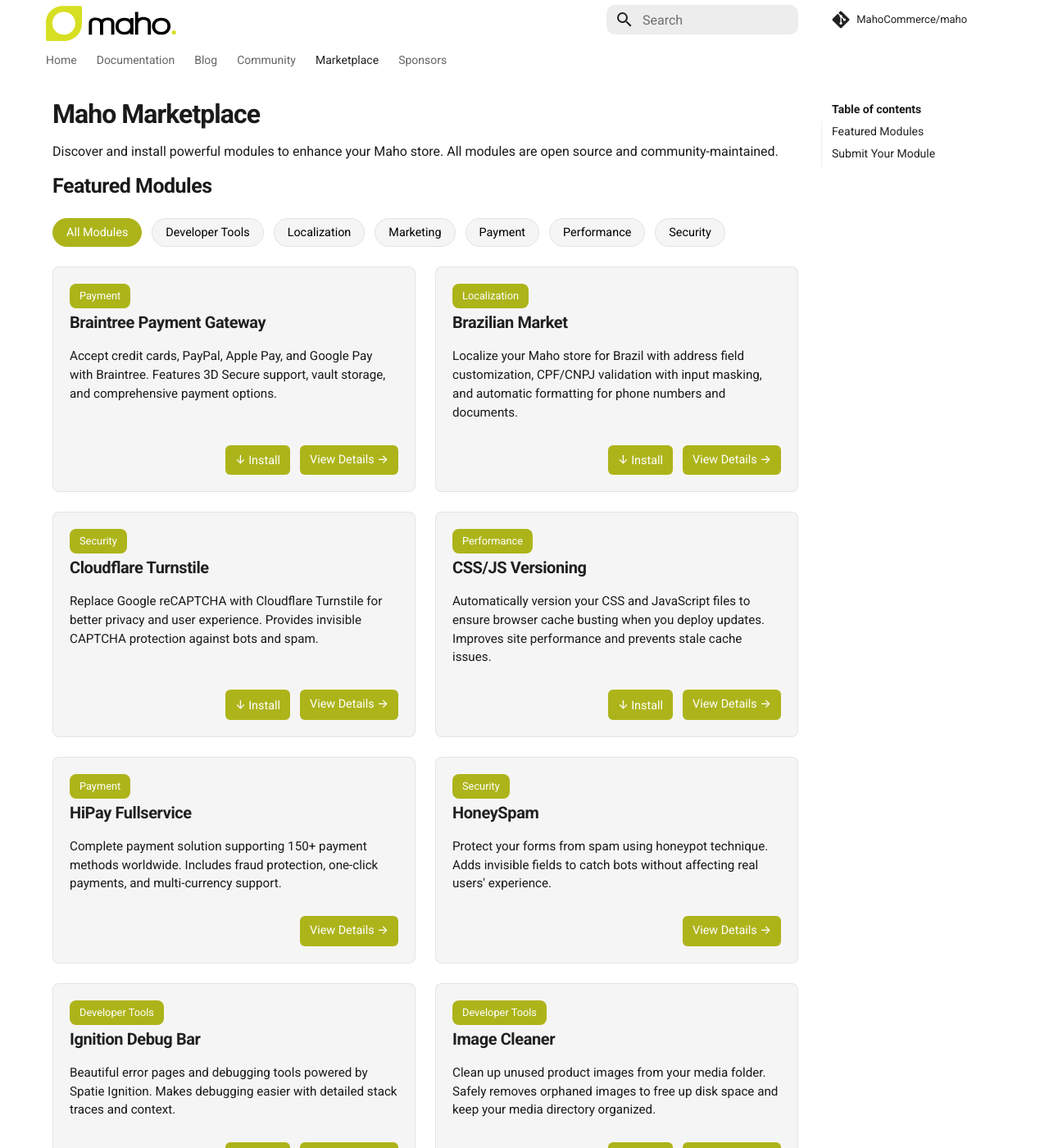
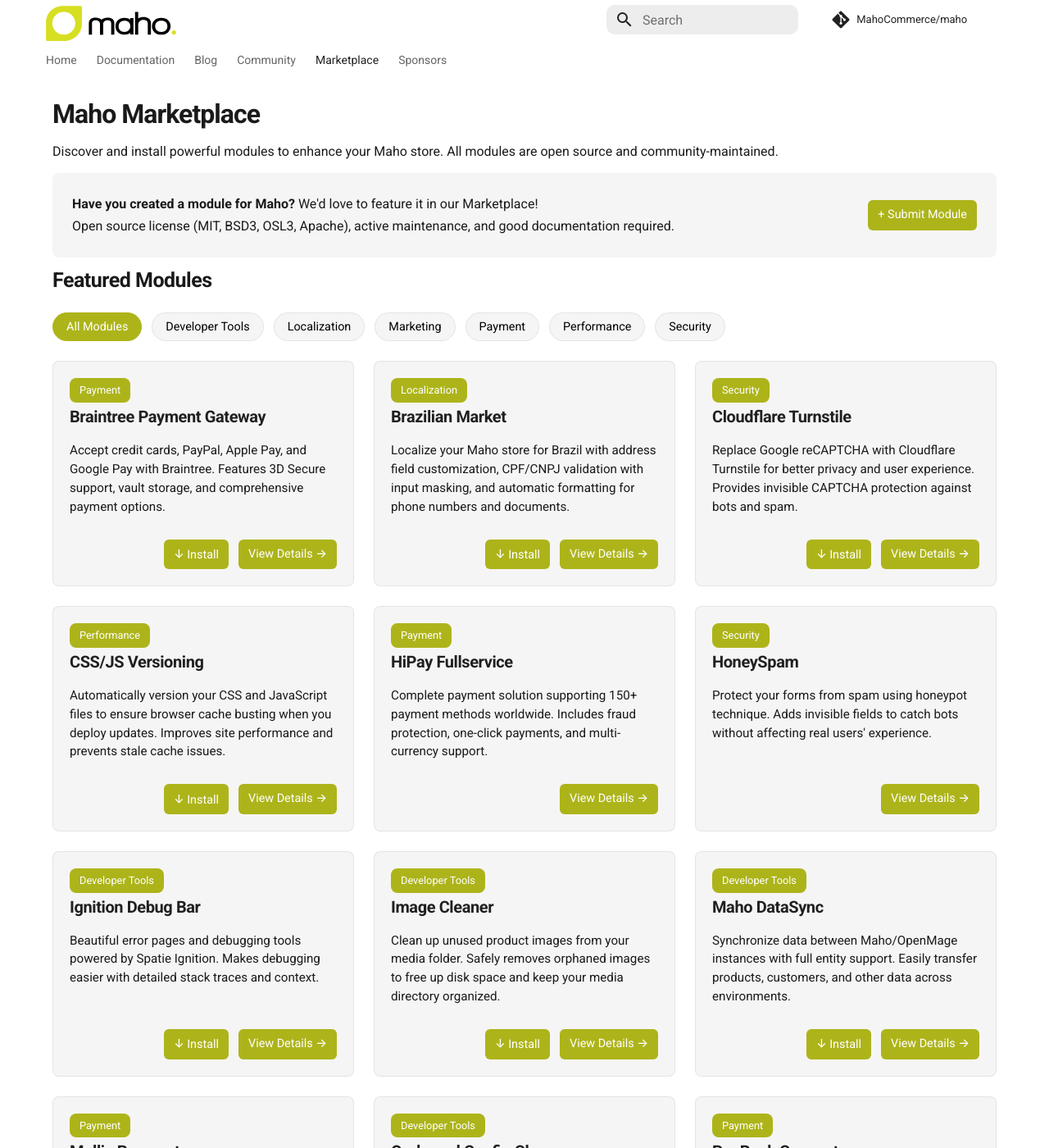
Before and after one commit to MahoCommerce/mahocommerce.com, an MkDocs documentation site: the page built from docs/marketplace.md, in a window 1280 px wide and 1400 px high. Shown: the whole window at 82% size. Built offline with MkDocs 1.6.1 and Material for MkDocs 9.7.7, drawn with Linux system fonts in a browser that asks for light colours; comment, search, counter and statistics services are not loaded; some of the changed text lies outside the part shown.

Commit message:
new marketplace

```diff
--- a/docs/marketplace.md
+++ b/docs/marketplace.md
@@ -213,6 +214,16 @@
     color: var(--md-default-fg-color);
 }
 </style>
+
+<div style="padding: 24px; background: var(--md-code-bg-color); border-radius: 8px; display: flex; align-items: center; gap: 24px;">
+    <div style="flex: 1; text-wrap: balance;">
+        <strong>Have you created a module for Maho?</strong> We'd love to feature it in our Marketplace!<br />
+        Open source license (MIT, BSD3, OSL3, Apache), active maintenance, and good documentation required.
+    </div>
+    <a href="https://github.com/MahoCommerce/mahocommerce.com/issues/new?title=App%20Store%20Submission:%20[Module%20Name]&body=Module%20Name:%20%0ARepository%20URL:%20%0ACategory:%20%0ADescription:%20%0ALicense:%20" class="app-button app-button-primary" target="_blank" style="white-space: nowrap; flex-shrink: 0;">
+        + Submit Module
+    </a>
+</div>
 
 ## Featured Modules
 
@@ -496,24 +507,6 @@
     </div>
 </dialog>
 
-## Submit Your Module
-
-Have you created a module for Maho? We'd love to feature it in our Marketplace!
-
-<div style="margin-top: 24px; padding: 24px; background: var(--md-code-bg-color); border-radius: 8px;">
-    <h3 style="margin-top: 0;">Requirements for Submission</h3>
-    <ul>
-        <li>Open source license compatible with OSL3 (MIT, BSD3, OSL3, Apache)</li>
-        <li>Active maintenance and support</li>
-        <li>Well-documented</li>
-    </ul>
-    <p>
-        <a href="https://github.com/MahoCommerce/mahocommerce.com/issues/new?title=App%20Store%20Submission:%20[Module%20Name]&body=Module%20Name:%20%0ARepository%20URL:%20%0ACategory:%20%0ADescription:%20%0ALicense:%20" class="app-button app-button-primary" target="_blank">
-            + Submit Module
-        </a>
-    </p>
-</div>
-
 <script>
 function filterApps(category) {
     const cards = document.querySelectorAll('.app-card');
```
Also changed, not shown: other parts of docs/marketplace.md (+1 -0 lines).
